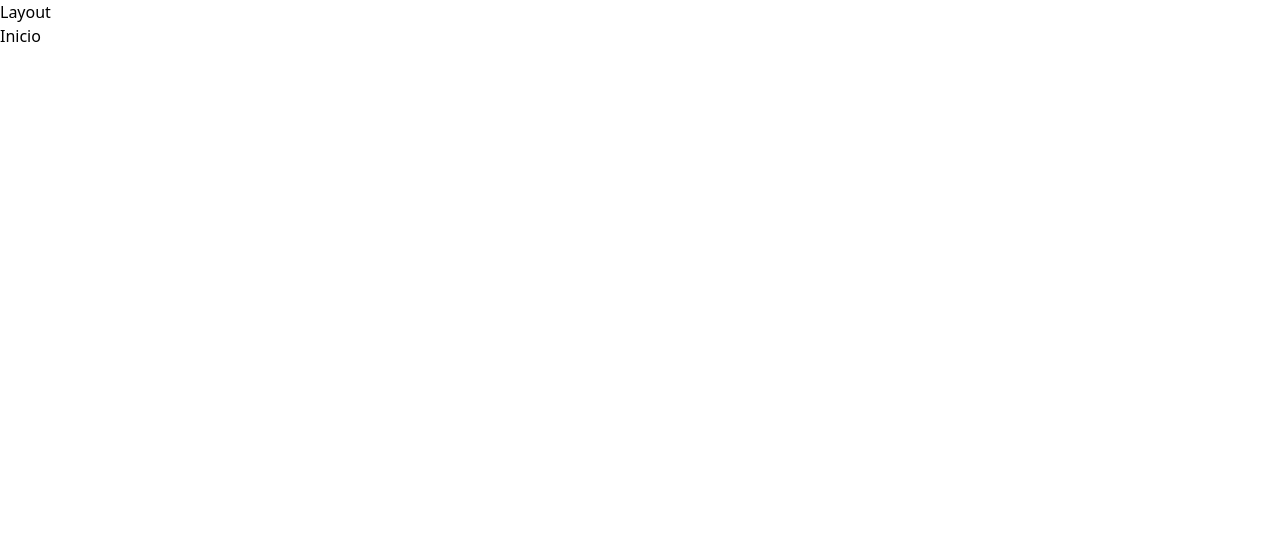
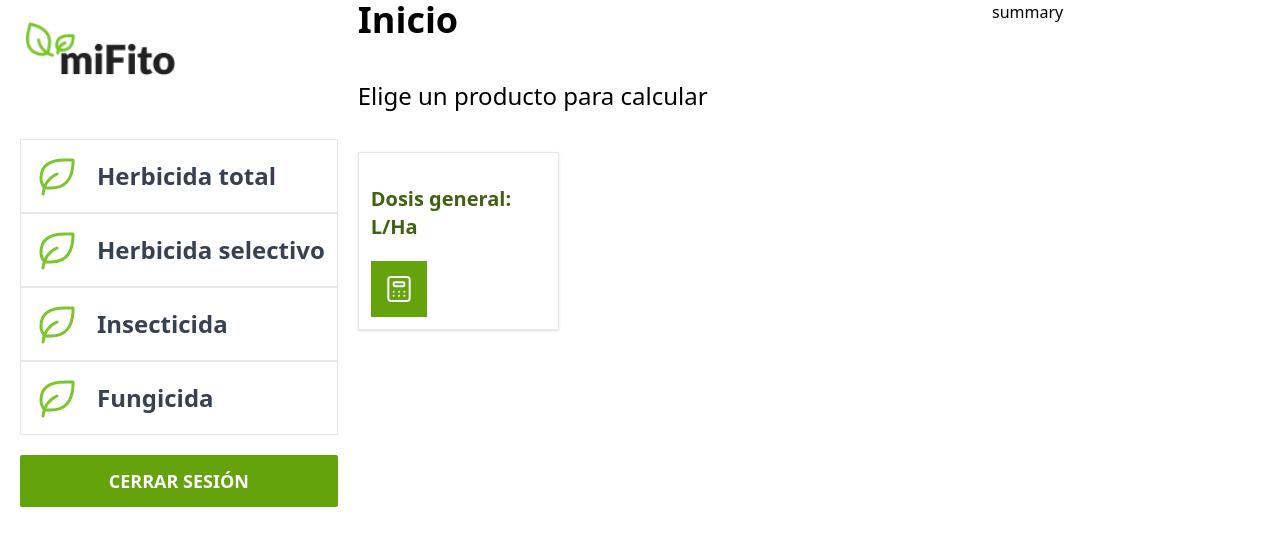
Before and after one commit to yzadeveloper/mifito_front, a React (Vite) app: page / in a window 1280 px wide. Shown: the top 546 px of the page. Built offline with nearby package versions, Linux system fonts and the light colour scheme.

Commit message:
sidebar ok show categories by json

```diff
--- /dev/null
+++ b/src/components/Category.jsx
@@ -0,0 +1,13 @@
+
+
+export default function Category({category}) {
+    const {category_name} = category
+  return (
+    <div className="flex items-center gap-4 border w-full text-2xl p-3 hover:bg-lime-200
+    cursor-pointer">
+
+        <img src="../img/leaf.svg" alt="leaf" className="w-12" />
+        <p className="text-2xl font-bold text-gray-700 cursor-pointer truncate">{category_name}</p>
+    </div>
+  )
+}
--- /dev/null
+++ b/src/components/Product.jsx
@@ -0,0 +1,29 @@
+
+
+export default function Product(product) {
+    const {name_product, dose_ha} = product
+
+  return (
+    <div className="border p-3 shadow">
+        <div>
+            <h3 className="text-2xl font-bold ">{name_product}</h3>
+            <p className="mt-5 font-bold text-xl text-lime-800">Dosis general: {dose_ha} L/Ha</p>
+            <button type="button" className="bg-lime-600 hover:bg-lime-800 text-white mt-5 p-3 uppercase font-bold">
+                <svg xmlns="http://www.w3.org/2000/svg" className="icon icon-tabler icon-tabler-calculator" width="32" height="32" viewBox="0 0 24 24" strokeWidth="1.5" stroke="#ffffff" fill="none" strokeLinecap="round" strokeLinejoin="round">
+                  <path stroke="none" d="M0 0h24v24H0z" fill="none"/>
+                  <path d="M4 3m0 2a2 2 0 0 1 2 -2h12a2 2 0 0 1 2 2v14a2 2 0 0 1 -2 2h-12a2 2 0 0 1 -2 -2z" />
+                  <path d="M8 7m0 1a1 1 0 0 1 1 -1h6a1 1 0 0 1 1 1v1a1 1 0 0 1 -1 1h-6a1 1 0 0 1 -1 -1z" />
+                  <path d="M8 14l0 .01" />
+                  <path d="M12 14l0 .01" />
+                  <path d="M16 14l0 .01" />
+                  <path d="M8 17l0 .01" />
+                  <path d="M12 17l0 .01" />
+                  <path d="M16 17l0 .01" />
+                </svg>
+
+            </button>
+        </div>
+
+    </div>
+  )
+}
--- /dev/null
+++ b/src/components/Sidebar.jsx
@@ -0,0 +1,30 @@
+import { categories } from "../data/categories"
+import Category from "./Category"
+
+
+export default function Sidebar() {
+  return (
+    <aside className="md:w-84">
+      <div className="p-4">
+        <img className="w-40" src="img/mifito_logo.png" alt="mifito_logo" />
+
+      </div>
+
+      <div className="mt-10 px-5">
+        {categories.map( category => (
+            <Category
+              key={category.id_category}
+              category={category}
+            />
+        ))}
+      </div>
+
+      <div className="my-5 px-5">
+        <button type="button" className="text-center bg-lime-600 hover:bg-lime-800 text-white font-bold text-lg uppercase rounded-sm w-full p-3 truncate">
+          Cerrar sesión
+        </button>
+
+      </div>
+    </aside>
+  )
+}
--- /dev/null
+++ b/src/components/Summary.jsx
@@ -0,0 +1,7 @@
+
+
+export default function Summary() {
+  return (
+    <div className="w-72">summary</div>
+  )
+}
--- /dev/null
+++ b/src/data/categories.js
@@ -0,0 +1,26 @@
+const categories = [
+    {
+      "id_category": 1,
+      "category_name": "Herbicida total",
+
+    },
+    {
+      "id_category": 2,
+      "category_name": "Herbicida selectivo",
+
+    },
+    {
+      "id_category": 3,
+      "category_name": "Insecticida",
+
+    },
+    {
+      "id_category": 4,
+      "category_name": "Fungicida",
+
+    }
+  ]
+
+  export {
+    categories
+  }
--- /dev/null
+++ b/src/data/products.js
@@ -0,0 +1,19 @@
+const products = [
+    {
+      "id_product": 1,
+      "name_product": "Tomcato",
+      "id_category": 1,
+      "dose_ha": 4000,
+      "price_ml": "0.02",
+      "technical_comments": "Mezclar con aceite insecticida para mayor efectividad",
+      "customer_comments": "Mata todo lo que toque",
+      "application_instructions": "Aplicación puntual con mochila",
+      "magrama_pdf": null,
+      "ecological": 0,
+
+    }
+  ]
+
+  export {
+    products
+  }
--- a/src/layouts/AuthLayout.jsx
+++ b/src/layouts/AuthLayout.jsx
@@ -1,4 +1,5 @@
 import { Outlet } from "react-router"
+
 
 export default function AuthLayout() {
   return (
--- a/src/layouts/Layout.jsx
+++ b/src/layouts/Layout.jsx
@@ -1,11 +1,19 @@
 import { Outlet } from "react-router"
+import Sidebar from "../components/sidebar"
+import Summary from "../components/summary"
 
 export default function Layout() {
   return (
-    <div>
-        Layout
+    <div className="md:flex">
+        <Sidebar />
 
+        <main className="flex-1">
         <Outlet />
+        </main>
+
+
+
+        <Summary />
 
     </div>
   )
--- a/src/views/Inicio.jsx
+++ b/src/views/Inicio.jsx
@@ -1,7 +1,23 @@
+import { products } from "../data/products"
+import Product from "../components/Product"
+
+export default function Inicio() {
+  console.log(products)
+  return (
+    <>
+      <h1 className="text-4xl font-bold">Inicio</h1>
+      <p className="text-2xl my-10">Elige un producto para calcular</p>
+
+      <div className="grid gap-4 grid-cols-1 md:grid-cols-2 xl:grid-cols-3">
+        {products.map(product => (
+          <Product
+            key={product.id_product}
+            product={product}
+          />
+        ))}
+      </div>
 
 
-export default function Inicio() {
-  return (
-    <div>Inicio</div>
+    </>
   )
 }
```
Also changed, not shown: public/img/leaf.svg (added), src/helpers/index.js (added), src/views/Login.jsx (indentation only).
